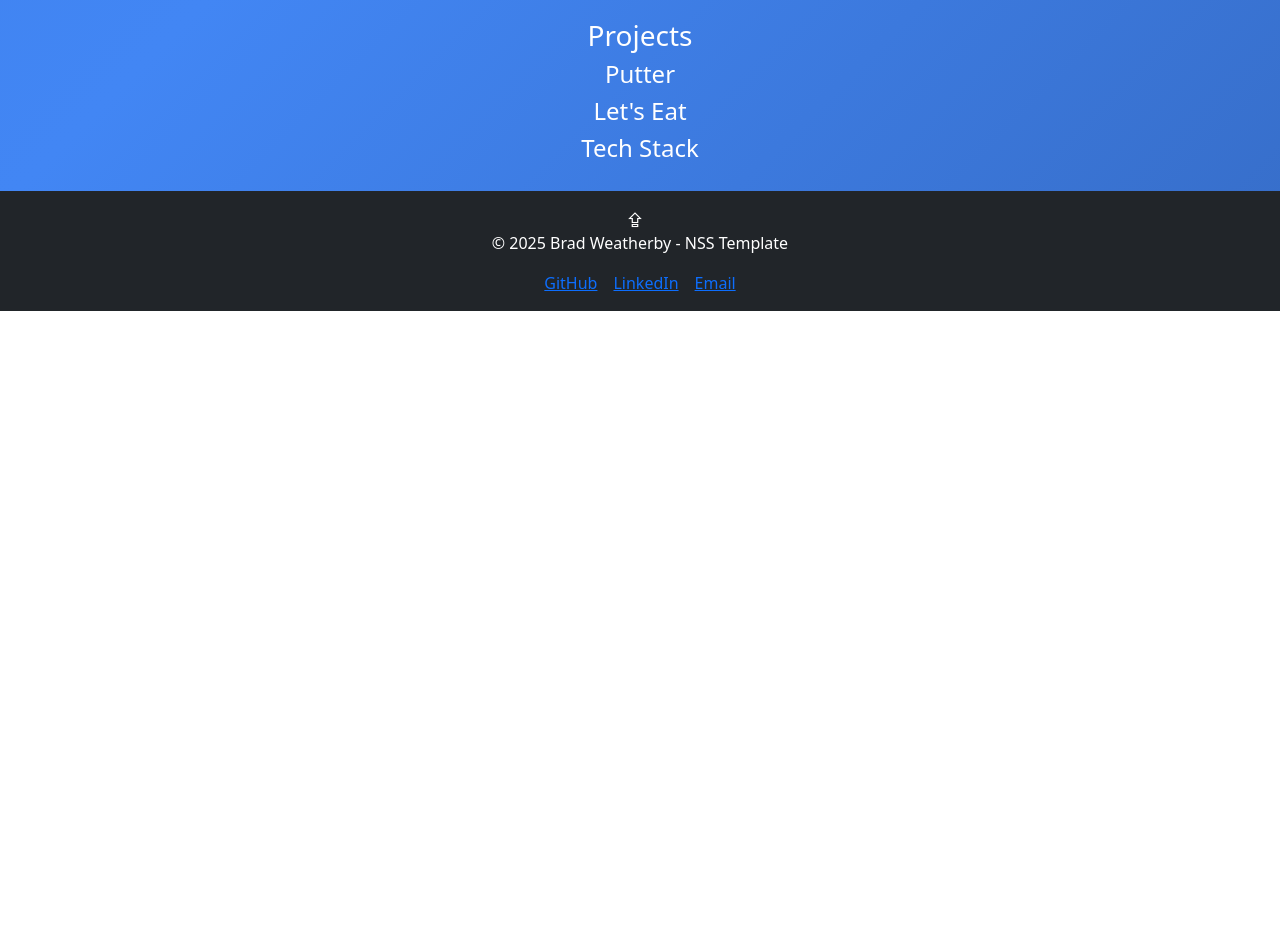
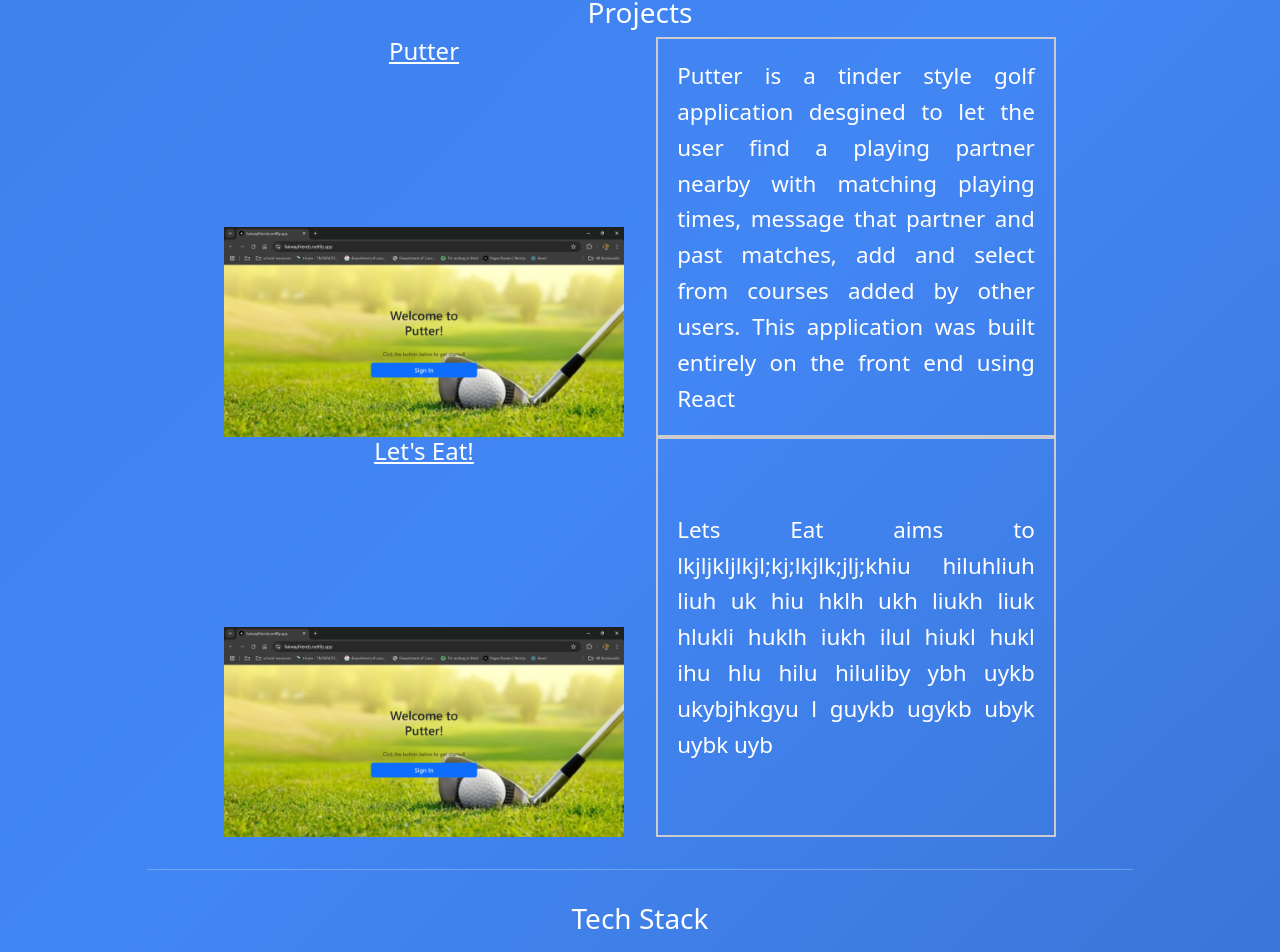
Before and after one commit to bweatherby1/react-resume, a Next.js app: page / in a window 1280 px wide. Shown: the part 556-1508 px from the top of the page. Before the commit the page ends 867 px from the top, so only its background shows below. Built offline with nearby package versions, Linux system fonts and the light colour scheme.

Commit message:
basic info and font changes, aranged projects partly

```diff
--- a/src/app/layout.js
+++ b/src/app/layout.js
@@ -1,5 +1,4 @@
 import PropTypes from 'prop-types';
-import NavBar from '../components/NavBar';
 import Footer from '../components/footer';
 
 import 'bootstrap/dist/css/bootstrap.min.css';
@@ -13,7 +12,6 @@ export default function RootLayout({ children }) {
         flexDirection: 'column',
         minHeight: '100vh',
       }}>
-        <NavBar />
         <main style={{ flex: '1 0 auto' }}>
           {children}
         </main>
@@ -22,19 +20,17 @@ export default function RootLayout({ children }) {
     </html>
   );
 }
+
 RootLayout.propTypes = {
   children: PropTypes.node.isRequired,
 };
 
-// You can manage the metadata, tab content, and info about your app dynamically using this. It will work on every page in your app:
 export const generateMetadata = async ({ params }) => {
-  // Destructure parameters or fetch necessary data here
-  const { slug } = params; // Example of accessing dynamic route params
+  const { slug } = params;
 
   return {
-    title: `TEMPLATE - ${slug || 'HOME'}`, // Dynamically set the title using route parameters
-    description: `This is a dynamically generated description for ${slug}.`, // Dynamic description
-    // Add other metadata fields as needed, like keywords, open graph tags, etc.
+    title: `TEMPLATE - ${slug || 'HOME'}`,
+    description: `This is a dynamically generated description for ${slug}.`,
     keywords: [`${slug}`, 'dynamic', 'page'],
     openGraph: {
       title: `Open Graph Title for ${slug}`,
--- a/src/app/page.js
+++ b/src/app/page.js
@@ -7,6 +7,8 @@ function Home() {
   return (
     <div style={{ textAlign: 'center', maxWidth: '1200px', margin: '0 auto', padding: '20px' }}>
       <h1>Hi, my name is Brad Weatherby, Full Stack Software Developer</h1>
+
+      <hr style={{ width: '85%', margin: '2rem auto' }} />
 
       <div style={{
         display: 'flex',
@@ -23,7 +25,7 @@ function Home() {
           style={{
             borderRadius: '50%',
             objectFit: 'cover',
-            objectPosition: '0 0', // Perfect micro-adjustment
+            objectPosition: '0 0',
           }}
         />
         <div style={{ maxWidth: '600px', textAlign: 'left' }}>
@@ -36,9 +38,84 @@ function Home() {
 
       <div>
         <h3>Projects</h3>
-        <div><h4>Putter</h4></div>
-        <div><h4>Let's Eat</h4></div>
-        <div><h4>Tech Stack</h4></div>
+        <div style={{ display: 'flex', gap: '2rem', justifyContent: 'center' }}>
+  <div style={{
+    width: '400px',
+    display: 'flex',
+    flexDirection: 'column',
+    justifyContent: 'space-between'
+  }}>
+    <h4 style={{ textDecoration: 'underline' }}>Putter</h4>
+    <Image
+      src="/images/PutterLogin.png"
+      alt="Putter Login"
+      width={400}
+      height={300}
+      style={{
+        objectFit: 'contain',
+        objectPosition: 'center',
+        width: '100%',
+        height: 'auto',
+      }}
+    />
+  </div>
+  <div style={{
+    border: '2px solid #ccc',
+    padding: '1.2rem',
+    width: '400px',
+    height: '400px',
+    display: 'flex',
+    alignItems: 'center',
+    justifyContent: 'center',
+    fontSize: '1.4rem',
+    lineHeight: '1.6',
+    textAlign: 'justify'
+  }}>
+    Putter is a tinder style golf application desgined to let the user find a playing partner nearby with matching playing times, message that partner and past matches, add and select from courses added by other users. This application was built entirely on the front end using React
+  </div>
+</div>
+        <div style={{ display: 'flex', gap: '2rem', justifyContent: 'center' }}>
+  <div style={{
+    width: '400px',
+    display: 'flex',
+    flexDirection: 'column',
+    justifyContent: 'space-between'
+  }}>
+    <h4 style={{ textDecoration: 'underline' }}>Let's Eat!</h4>
+    <Image
+      src="/images/PutterLogin.png"
+      alt="Putter Login"
+      width={400}
+      height={300}
+      style={{
+        objectFit: 'contain',
+        objectPosition: 'center',
+        width: '100%',
+        height: 'auto',
+      }}
+    />
+  </div>
+  <div style={{
+    border: '2px solid #ccc',
+    padding: '1.2rem',
+    width: '400px',
+    height: '400px',
+    display: 'flex',
+    alignItems: 'center',
+    justifyContent: 'center',
+    fontSize: '1.4rem',
+    lineHeight: '1.6',
+    textAlign: 'justify'
+  }}>
+    Lets Eat aims to lkjljkljlkjl;kj;lkjlk;jlj;khiu hiluhliuh liuh uk hiu hklh ukh liukh liuk hlukli huklh iukh ilul hiukl hukl ihu hlu hilu hiluliby ybh uykb ukybjhkgyu l guykb ugykb ubyk uybk uyb
+  </div>
+</div>
+      </div>
+
+      <hr style={{ width: '85%', margin: '2rem auto' }} />
+
+      <div>
+        <h3>Tech Stack</h3>
       </div>
     </div>
   );
```
Also changed, not shown: public/images/PutterLogin.png (added).
